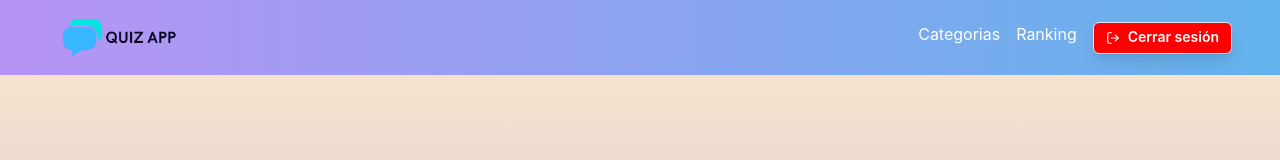
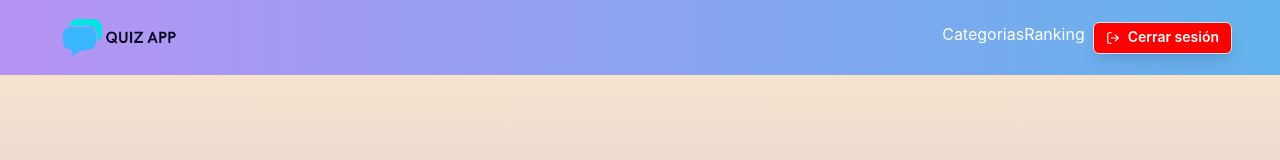
Before and after one commit to rodval/quiz-app-nextjs, a Next.js app: page /categories in a window 1280 px wide. Shown: the top 160 px of the page. Built offline with nearby package versions, Linux system fonts and the light colour scheme; no server answers.

Commit message:
♻️ change logic

```diff
--- a/src/components/navbar/Navbar.tsx
+++ b/src/components/navbar/Navbar.tsx
@@ -1,4 +1,4 @@
-import { Box, Flex, Button, Text, Link } from '@chakra-ui/react';
+import { Box, Flex, Button, Text, Link, BreadcrumbItem } from '@chakra-ui/react';
 import { useRouter } from 'next/router';
 import ROUTES from '@/constants/routes';
 import { FiLogOut } from 'react-icons/fi';
@@ -23,20 +23,18 @@ function Navbar() {
       bgGradient="linear(to-r, purple.300, blue.300)"
       color="white"
       mx={2}>
-      {/* Logo en el extremo derecho */}
-
       <Box>
         <img src="/Img/logoProvisional.png" alt="Logo" width="150px" height="px" />
       </Box>
 
       <Box>
         <Flex>
-          <NextLink href="/categories" passHref>
-            <Link mx={2}>Categorias</Link>
-          </NextLink>
-          <NextLink href="/rank">
-            <Link mx={2}>Ranking</Link>
-          </NextLink>
+          <Link href={ROUTES.CATEGORIES}>
+            <Text>Categorias</Text>
+          </Link>
+          <Link href={ROUTES.RANK}>
+            <Text>Ranking</Text>
+          </Link>
           <Button
             marginLeft={2}
             color="white"
@@ -50,7 +48,6 @@ function Navbar() {
           </Button>
         </Flex>
       </Box>
-      {/* Botón de cerrar sesión en el extremo izquierdo */}
     </Flex>
   );
 }
--- a/src/pages/categories/index.tsx
+++ b/src/pages/categories/index.tsx
@@ -13,10 +13,16 @@ export default function Home() {
   const [userCategories, setUserCategories] = useState<ICategoryQuiz[]>([]);
 
   const onCardClick = (category: ICategoryQuiz) => {
-    router.push({
-      pathname: ROUTES.QUIZ,
-      query: { categoryId: category.id },
-    });
+    router.push(
+      {
+        pathname: ROUTES.QUIZ,
+        query: {
+          categoryId: category.id,
+          title: category.category.title,
+        },
+      },
+      ROUTES.CATEGORIES
+    );
   };
 
   const onRankClick = () => {
@@ -41,7 +47,7 @@ export default function Home() {
           'linear(to-t, blue.200, teal.500)',
           'linear(to-b, orange.100, purple.300)',
         ]}>
-        <Navbar></Navbar>
+        <Navbar />
         <Flex justifyContent="space-around" alignItems="center" w="full" marginTop={75}>
           <Box marginTop={50}>
             <Text fontSize={40} fontWeight={700} color="pink.300">
@@ -51,7 +57,6 @@ export default function Home() {
           </Box>
           <Box marginTop={50} onClick={onRankClick}></Box>
         </Flex>
-
         <Flex w="full" h="full" justifyContent="center">
           <SimpleGrid columns={2} spacing={20} alignContent="center">
             {userCategories.map((userCategory) => (
--- a/src/pages/quiz/index.tsx
+++ b/src/pages/quiz/index.tsx
@@ -8,7 +8,7 @@ import Questions from './questions';
 
 export default function Quiz() {
   const router = useRouter();
-  const { categoryId } = router.query;
+  const { categoryId, title } = router.query;
   const { token } = UseTokenStore((tokenStore) => tokenStore);
   const [numberOfQuestions] = useState(5);
   const [questions, setQuestions] = useState<IQuestion[]>([]);
@@ -34,7 +34,7 @@ export default function Quiz() {
           bgPosition="center"
           id="fuck">
           <SimpleGrid columns={1} spacing={10} alignContent="center">
-            <Questions categoryId={Number(categoryId)} questions={questions} />
+            <Questions categoryId={Number(categoryId)} categoryTitle={String(title)} questions={questions} />
           </SimpleGrid>
         </Flex>
       </HStack>
--- a/src/pages/quiz/questions/index.tsx
+++ b/src/pages/quiz/questions/index.tsx
@@ -9,12 +9,13 @@ import ROUTES from '@/constants/routes';
 
 type QuestionsProps = {
   categoryId: number;
+  categoryTitle: string;
   questions: IQuestion[];
 };
 
 const Questions = (props: QuestionsProps) => {
   const router = useRouter();
-  const { categoryId, questions } = props;
+  const { categoryId, categoryTitle, questions } = props;
   const { token } = UseTokenStore((tokenStore) => tokenStore);
   const [seconds, setSeconds] = useState(10);
   const [currentQuestion, setCurrentQuestion] = useState(0);
@@ -91,7 +92,7 @@ const Questions = (props: QuestionsProps) => {
         ) : (
           <Stack bg="rgba(0, 0, 0, 0.001)" id="100">
             <Text fontWeight={'bold'} fontSize={35}>
-              Trivia de Matematicas.
+              Trivia de {categoryTitle}.
             </Text>
             <Text>Elige sabiamente la opcion correcta. Mucha suerte!</Text>
             <Text>Time {seconds}</Text>
```
